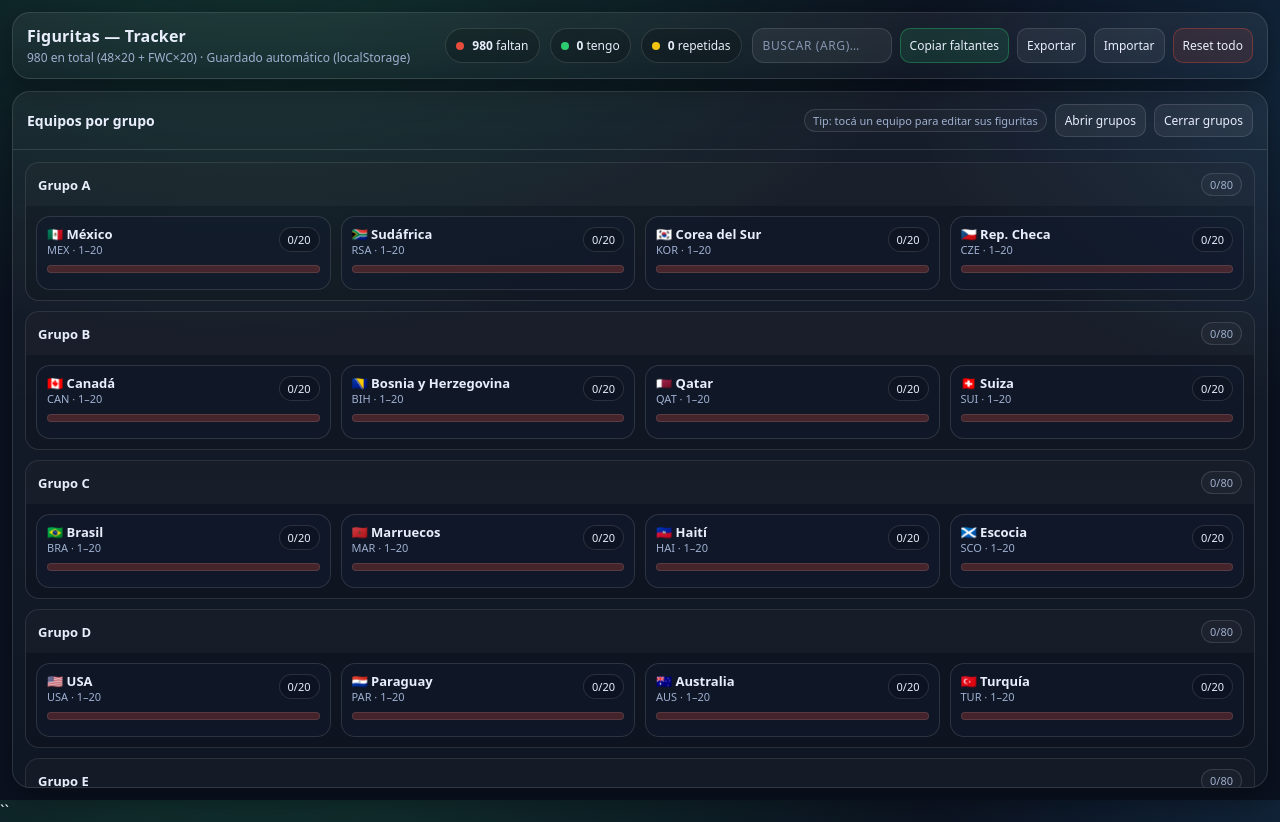
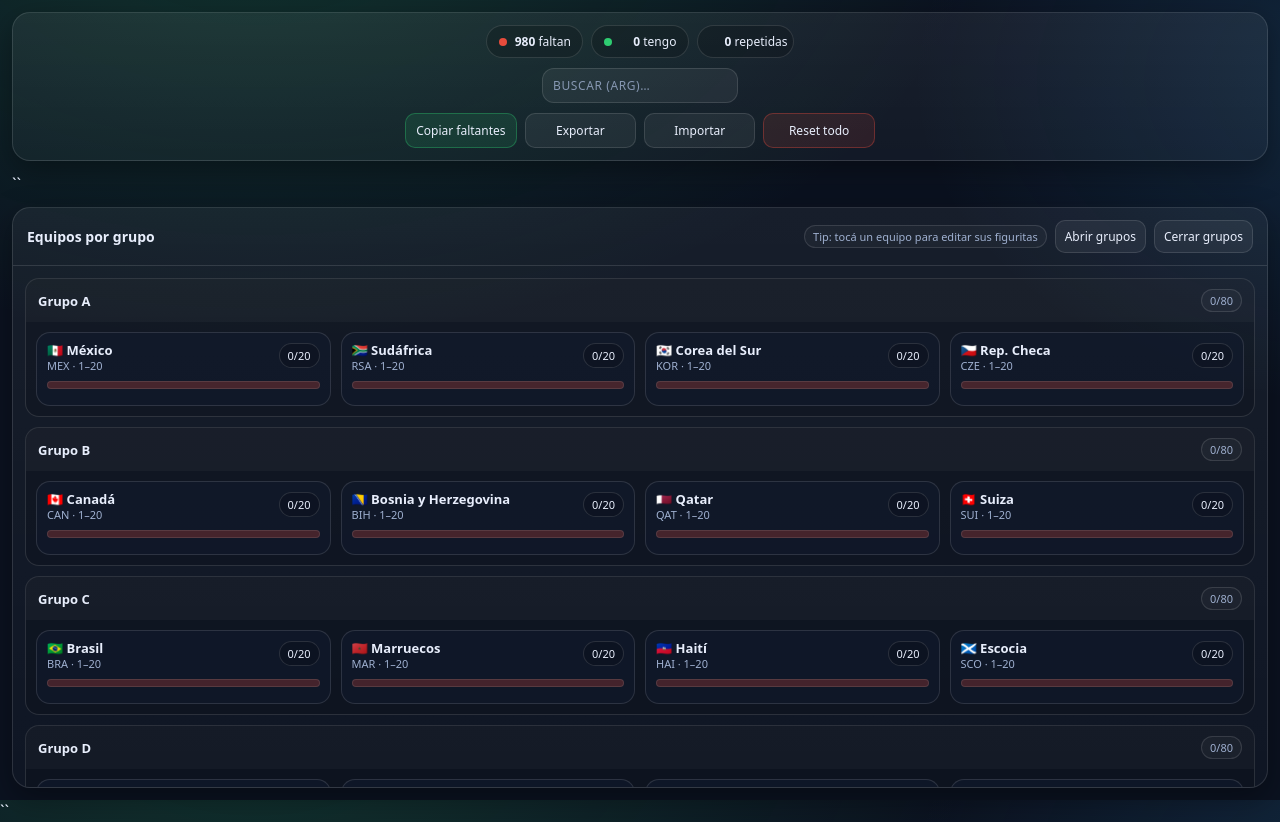
Before and after one commit to elfacu87/album, a plain HTML site: page index.html in a window 1280 px wide. Drawn offline with Linux system fonts and the light colour scheme.

Commit message:
Update index.html

```diff
--- a/index.html
+++ b/index.html
@@ -397,18 +397,74 @@
   border-color: rgba(46,204,113,.45);
   background: rgba(255,255,255,.08);
 }
+  /* ===== Header compacto (3 filas, fijo y corto) ===== */
+header.header-compact{
+  display:flex;
+  flex-direction:column;
+  gap:6px;
+  padding:8px 8px;
+  border-radius: var(--radius2);
+}
+
+/* fila 1: stats en una sola línea siempre */
+.stats-row{
+  display:flex;
+  gap:8px;
+  align-items:center;
+  flex-wrap:nowrap;        /* <- clave: no salta de línea */
+  overflow:hidden;
+}
+
+/* chips más compactos para que entren */
+.stats-row .chip{
+  flex: 1 1 0;
+  min-width: 0;            /* permite que el texto se recorte si hace falta */
+  justify-content:center;
+  padding:7px 8px;
+  font-size:12px;
+  white-space:nowrap;      /* <- clave: una sola línea */
+}
+
+/* evita que números grandes rompan el layout */
+.stats-row .chip b{
+  display:inline-block;
+  min-width: 3ch;          /* ancho mínimo estable */
+  text-align:right;
+}
+
+/* fila 2: buscador full */
+.search-row{ display:flex; }
+.team-search-full{
+  width:100%;
+  max-width: 100%;
+}
+
+/* fila 3: botones 2x2, mismo ancho */
+.actions-row{
+  display:grid;
+  grid-template-columns: 1fr 1fr; /* 2 columnas */
+  gap:8px;
+}
+.actions-row button{
+  width:100%;
+  padding:8px 10px;
+}
+
+/* en pantallas más grandes, se ve más “pro” */
+@media (min-width: 720px){
+  header.header-compact{ gap:10px; padding:12px 14px; }
+  .actions-row{ grid-template-columns: repeat(4, 1fr); }
+}
+
+
   </style>
 </head>
 
 <body>
 <div class="app">
-  <header>
-    <div class="title">
-      <h1>Figuritas — Tracker</h1>
-      <small>980 en total (48×20 + FWC×20) · Guardado automático (localStorage)</small>
-    </div>
-
-    <div class="stats">
+  <header class="header-compact">
+  <!-- Fila 1: stats en una sola línea -->
+  <div class="stats-row">
     <div class="chip" title="Te faltan (sin contar repetidas)">
       <span class="dot red"></span>
       <span><b id="missing">—</b> faltan</span>
@@ -421,11 +477,13 @@
       <span class="dot yellow"></span>
       <span><b id="dupsTotal">—</b> repetidas</span>
     </div>
+  </div>
 
-      <div class="actions">
+  <!-- Fila 2: buscador full width -->
+  <div class="search-row">
     <input
       id="teamSearch"
-  class="team-search"
+      class="team-search team-search-full"
       type="text"
       inputmode="text"
       autocomplete="off"
@@ -434,15 +492,17 @@
       maxlength="3"
       placeholder="Buscar (ARG)…"
     />
-        <!-- NUEVO: copiar faltantes para WhatsApp -->
+  </div>
+
+  <!-- Fila 3: botones full width (2x2) -->
+  <div class="actions-row">
     <button class="small primary" id="btnCopyMissing">Copiar faltantes</button>
-
     <button class="small" id="btnExport">Exportar</button>
     <button class="small" id="btnImport">Importar</button>
     <button class="small danger" id="btnResetAll">Reset todo</button>
   </div>
-    </div>
 </header>
+``
 
   <div class="main">
     <!-- HOME -->
```
Lines whose indentation alone changed are shown as unchanged.
